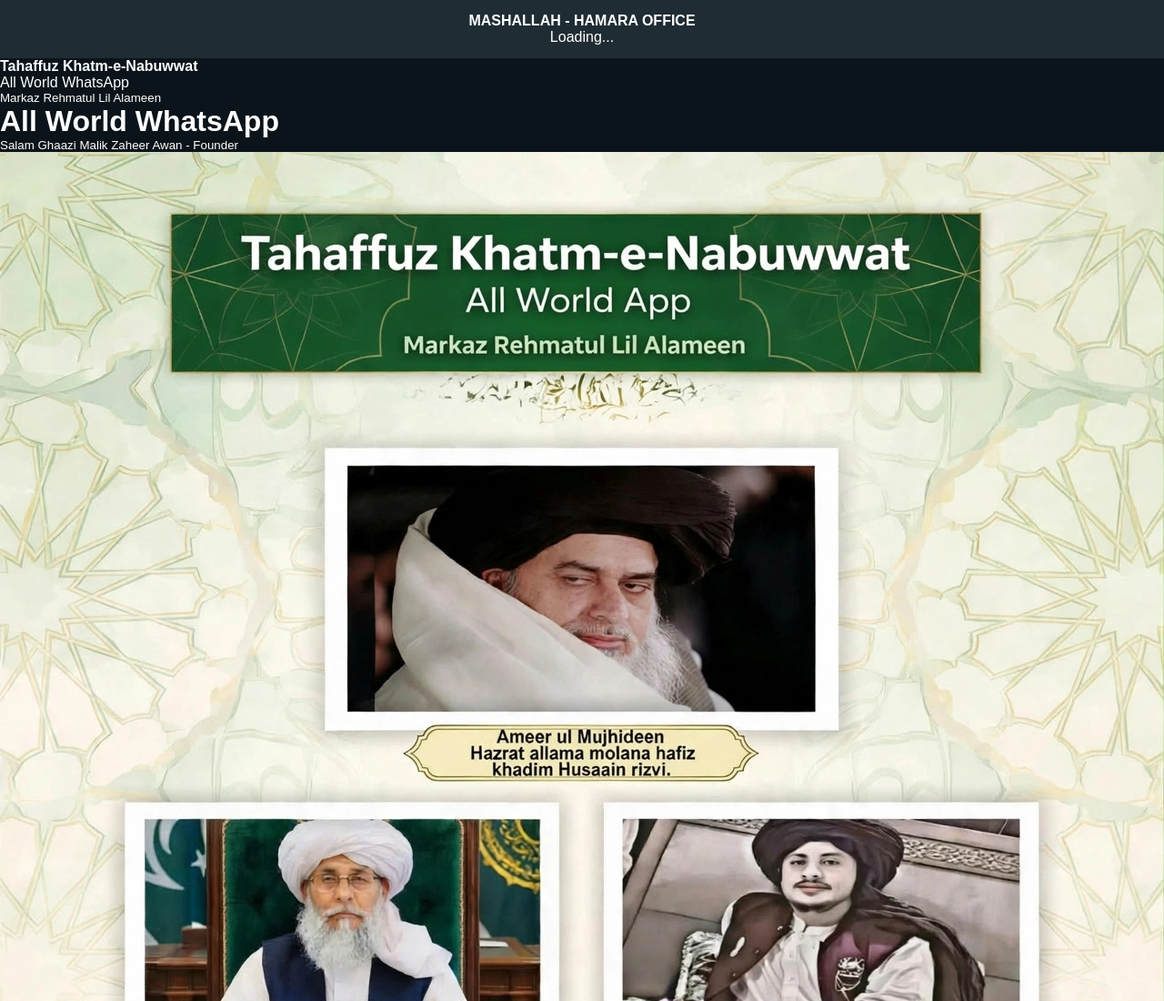
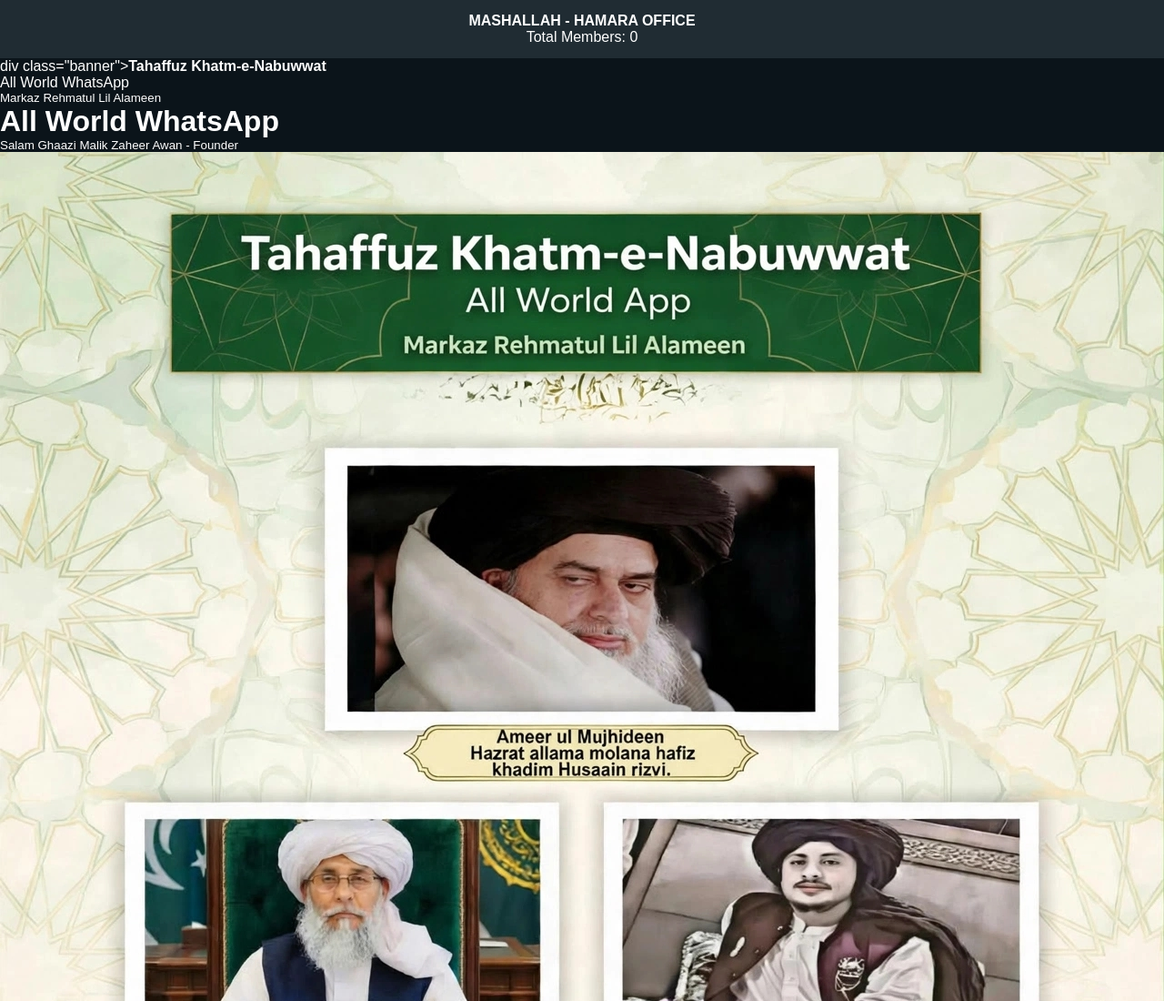
Before and after one commit to awanzaheer547-alt/awanzaheer547-alt.github.io, a plain HTML site: page index.html in a window 1280 px wide. Shown: the top 1100 px of the page at 91% size. Drawn offline with Linux system fonts and the light colour scheme.

Commit message:
Update index.html

```diff
--- a/index.html
+++ b/index.html
@@ -10,12 +10,13 @@
 body{background:#0b141a;color:#fff}
 .banner{background:linear-gradient(
 <!-- UPAR - BANNER --></style>
-</head>
-<div style="background:#202c33;width:100%;box-sizing:border-box;margin:0 auto;padding:14px;text-align:center;display:block"><b>MASHALLAH - HAMARA OFFICE</b><br><span id="officeBox">Loading...</span></div>
-<scripscript office = JSON.parse(localStorage.getItem('office') || '[]');
-document.getElementById('officeBox').innerText = 'Total Members: ' + office.length;
+</head><body>
+<div style="background:#202c33;width:100%;box-sizing:border-box;margin:0 auto;padding:14px;text-align:center;display:block;color:#fff"><b>MASHALLAH - HAMARA OFFICE</b><br><span id="officeBox">Loading...</span></div>
+<script>
+const office = JSON.parse(localStorage.getItem('office') || '{"members":[]}');
+document.getElementById('officeBox').innerText = 'Total Members: ' + office.members.length;
 </script>
-<div class="banner"><b>Tahaffuz Khatm-e-Nabuwwat</b><div>All World WhatsApp</div><small>Markaz Rehmatul Lil Alameen</small></div>
+div class="banner"><b>Tahaffuz Khatm-e-Nabuwwat</b><div>All World WhatsApp</div><small>Markaz Rehmatul Lil Alameen</small></div>
 
 <!-- APP NAAM -->
 <div class="appname"><h1>All World WhatsApp</h1><small>Salam Ghaazi Malik Zaheer Awan - Founder</small></div>
```
